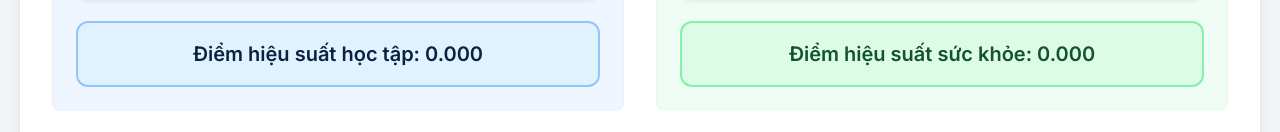
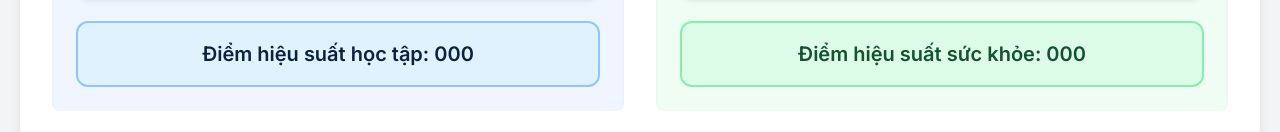
Before and after one commit to Boon34/pomodoro, a plain HTML site: page index.html in a window 1280 px wide. Shown: the part 611-743 px from the top of the page. Drawn offline with nearby package versions, Linux system fonts and the light colour scheme.

Commit message:
Update index.html

```diff
--- a/index.html
+++ b/index.html
@@ -1,5 +1,4 @@
 <!DOCTYPE html>
-
 <html lang="vi">
 <head>
     <meta charset="UTF-8">
@@ -165,8 +164,8 @@
             const fractionalPart = Math.floor((score % 1) * 1000);
             const formattedResult = String(fractionalPart).padStart(3, '0');
 
-            // Display the result
-            document.getElementById('learningResult').textContent = `Điểm hiệu suất học tập: 0.${formattedResult}`;
+            // Display the result: show the integer part (xxx) directly
+            document.getElementById('learningResult').textContent = `Điểm hiệu suất học tập: ${formattedResult}`;
         }
 
         // Function to calculate Health Performance
@@ -202,8 +201,8 @@
             const fractionalPart = Math.floor((score % 1) * 1000);
             const formattedResult = String(fractionalPart).padStart(3, '0');
 
-            // Display the result
-            document.getElementById('healthResult').textContent = `Điểm hiệu suất sức khỏe: 0.${formattedResult}`;
+            // Display the result: show the integer part (xxx) directly
+            document.getElementById('healthResult').textContent = `Điểm hiệu suất sức khỏe: ${formattedResult}`;
         }
 
         // Add event listeners to the calculate buttons
```
